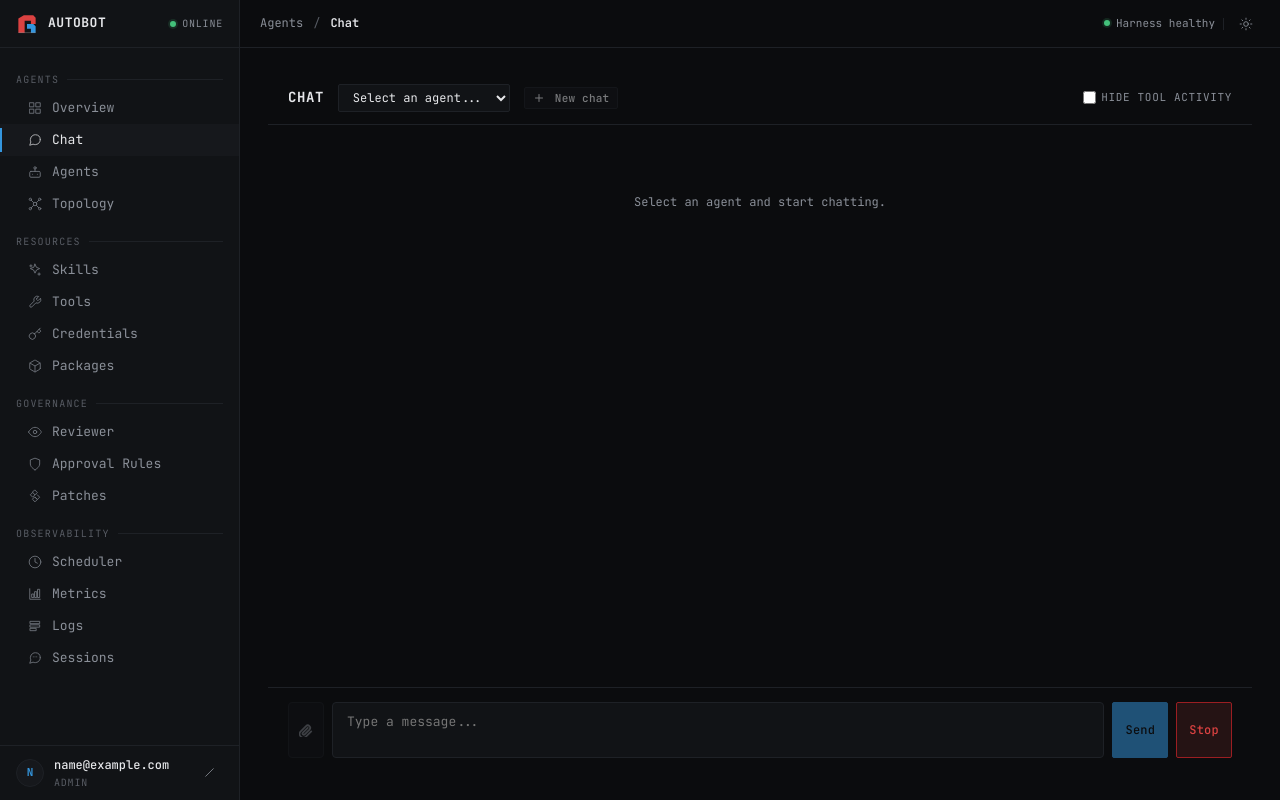
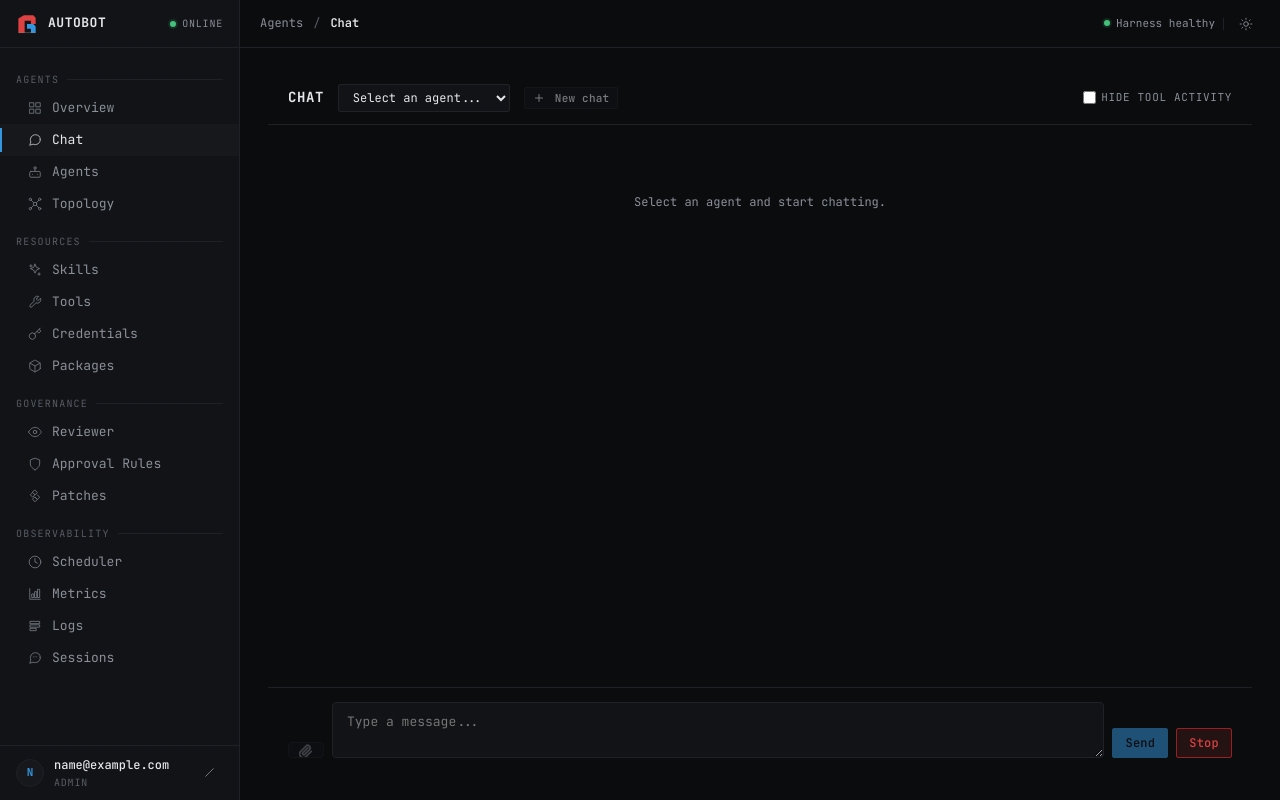
Before and after one commit to lliwi/autobot, a Flask app: page /chat in a window 1280 px wide. Run offline with Flask 3, Linux system fonts and the light colour scheme; the visitor is signed in with stand-in values (Sample User, id 1); data that the repository does not hold is empty; some libraries are stand-ins or nearby versions.

Commit message:
chat text box improve

```diff
--- a/app/static/css/main.css
+++ b/app/static/css/main.css
@@ -850,7 +850,7 @@ details[open] summary { border-bottom: 1px solid var(--border); }
     padding: 14px 20px 18px;
     background: var(--bg);
 }
-.chat-input form { display: flex; gap: 8px; }
+.chat-input form { display: flex; gap: 8px; align-items: flex-end; }
 
 .context-meter {
     display: flex;
@@ -962,7 +962,9 @@ details[open] summary { border-bottom: 1px solid var(--border); }
     color: var(--fg);
     font-family: var(--mono);
     font-size: 13px;
-    resize: none;
+    resize: vertical;
+    min-height: 42px;
+    max-height: 800px;
 }
 .chat-input textarea:focus {
     outline: none;
```
